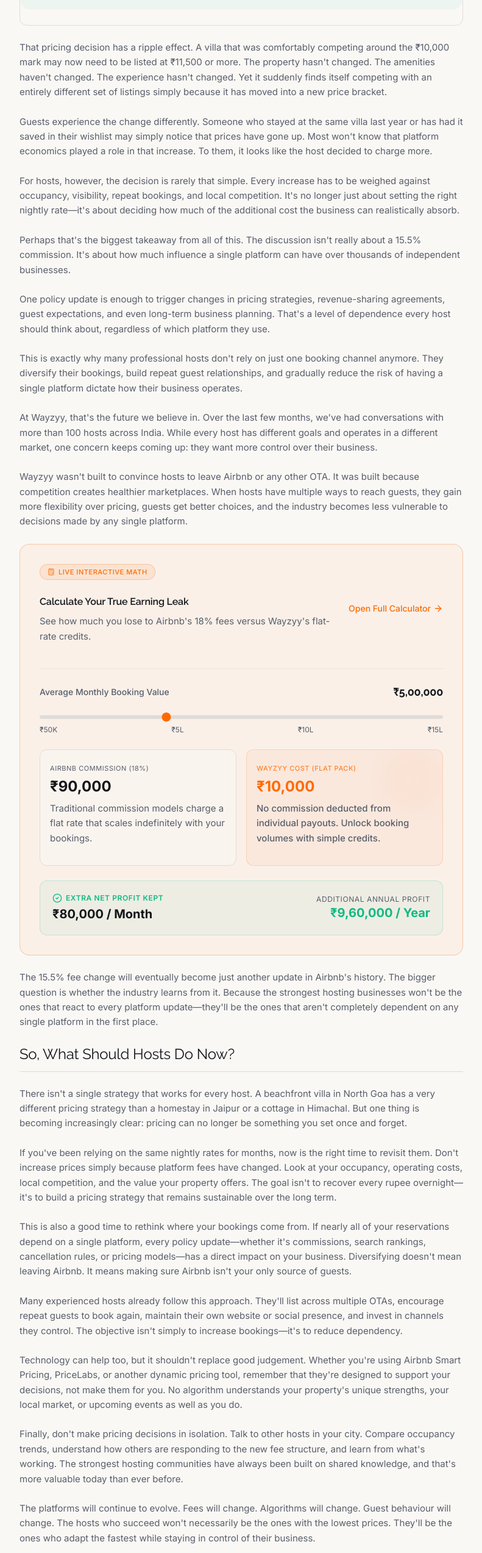
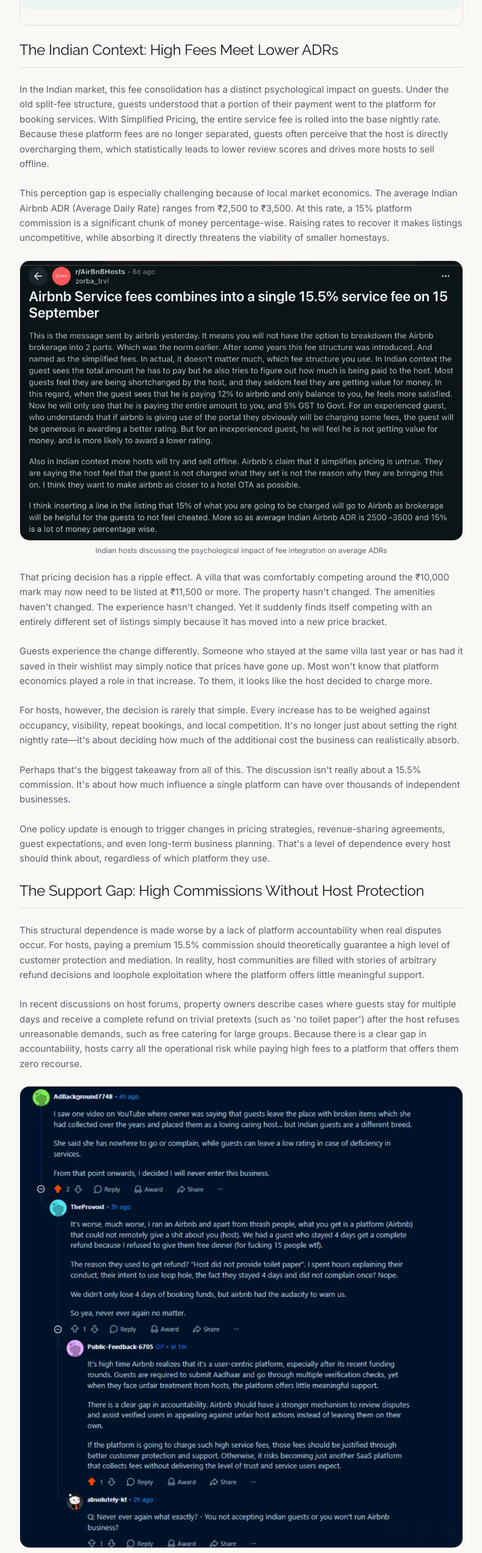
Before and after one commit to wayzyy-project/wayzyy-site, a React (Vite) app: page /blog/real-cost-of-airbnb-fee in a window 1280 px wide. Shown: the part 2644-5191 px from the top of the page at 61% size, without its empty margins (244-1035 px from the left). Built offline with nearby package versions, Linux system fonts and the light colour scheme.

Commit message:
feat: embed ADR and customer support loophole screenshots in 15.5% Airbnb fee article

```diff
--- a/src/pages/blog/RealCostOfAirbnbFee.tsx
+++ b/src/pages/blog/RealCostOfAirbnbFee.tsx
@@ -246,6 +246,25 @@ export default function RealCostOfAirbnbFee() {
           </table>
         </div>
 
+        <h2 className="font-display text-xl text-foreground mt-8">The Indian Context: High Fees Meet Lower ADRs</h2>
+        <p>
+          In the Indian market, this fee consolidation has a distinct psychological impact on guests. Under the old split-fee structure, guests understood that a portion of their payment went to the platform for booking services. With Simplified Pricing, the entire service fee is rolled into the base nightly rate. Because these platform fees are no longer separated, guests often perceive that the host is directly overcharging them, which statistically leads to lower review scores and drives more hosts to sell offline.
+        </p>
+        <p>
+          This perception gap is especially challenging because of local market economics. The average Indian Airbnb ADR (Average Daily Rate) ranges from ₹2,500 to ₹3,500. At this rate, a 15% platform commission is a significant chunk of money percentage-wise. Raising rates to recover it makes listings uncompetitive, while absorbing it directly threatens the viability of smaller homestays.
+        </p>
+
+        {/* Indian Context Host Screenshot */}
+        <div className="my-8">
+          <img
+            src="/blog/reddit-host-fee-hike-complaint.webp"
+            alt="Reddit post from r/AirBnBHosts discussing the impact of the 15.5% simplified fee structure in India"
+            className="w-full rounded-2xl border border-border object-cover"
+            loading="lazy"
+          />
+          <span className="text-xs text-muted-foreground mt-2 block text-center">Indian hosts discussing the psychological impact of fee integration on average ADRs</span>
+        </div>
+
         <p>
           That pricing decision has a ripple effect. A villa that was comfortably competing around the ₹10,000 mark may now need to be listed at ₹11,500 or more. The property hasn't changed. The amenities haven't changed. The experience hasn't changed. Yet it suddenly finds itself competing with an entirely different set of listings simply because it has moved into a new price bracket.
         </p>
@@ -261,6 +280,26 @@ export default function RealCostOfAirbnbFee() {
         <p>
           One policy update is enough to trigger changes in pricing strategies, revenue-sharing agreements, guest expectations, and even long-term business planning. That's a level of dependence every host should think about, regardless of which platform they use.
         </p>
+
+        <h2 className="font-display text-xl text-foreground mt-8">The Support Gap: High Commissions Without Host Protection</h2>
+        <p>
+          This structural dependence is made worse by a lack of platform accountability when real disputes occur. For hosts, paying a premium 15.5% commission should theoretically guarantee a high level of customer protection and mediation. In reality, host communities are filled with stories of arbitrary refund decisions and loophole exploitation where the platform offers little meaningful support.
+        </p>
+        <p>
+          In recent discussions on host forums, property owners describe cases where guests stay for multiple days and receive a complete refund on trivial pretexts (such as 'no toilet paper') after the host refuses unreasonable demands, such as free catering for large groups. Because there is a clear gap in accountability, hosts carry all the operational risk while paying high fees to a platform that offers them zero recourse.
+        </p>
+
+        {/* Support Gap Reddit Screenshot */}
+        <div className="my-8">
+          <img
+            src="/blog/reddit-host-dispute-complaints.webp"
+            alt="Reddit forum discussion showing host complaints about arbitrary refunds and loophole exploitation on Airbnb"
+            className="w-full rounded-2xl border border-border object-cover"
+            loading="lazy"
+          />
+          <span className="text-xs text-muted-foreground mt-2 block text-center">Hosts sharing experiences of platform disputes and arbitrary payout reversals</span>
+        </div>
+
         <p>
           This is exactly why many professional hosts don't rely on just one booking channel anymore. They diversify their bookings, build repeat guest relationships, and gradually reduce the risk of having a single platform dictate how their business operates.
         </p>
```
Also changed, not shown: public/blog/reddit-host-dispute-complaints.webp (added), public/blog/reddit-host-fee-hike-complaint.webp (added).
